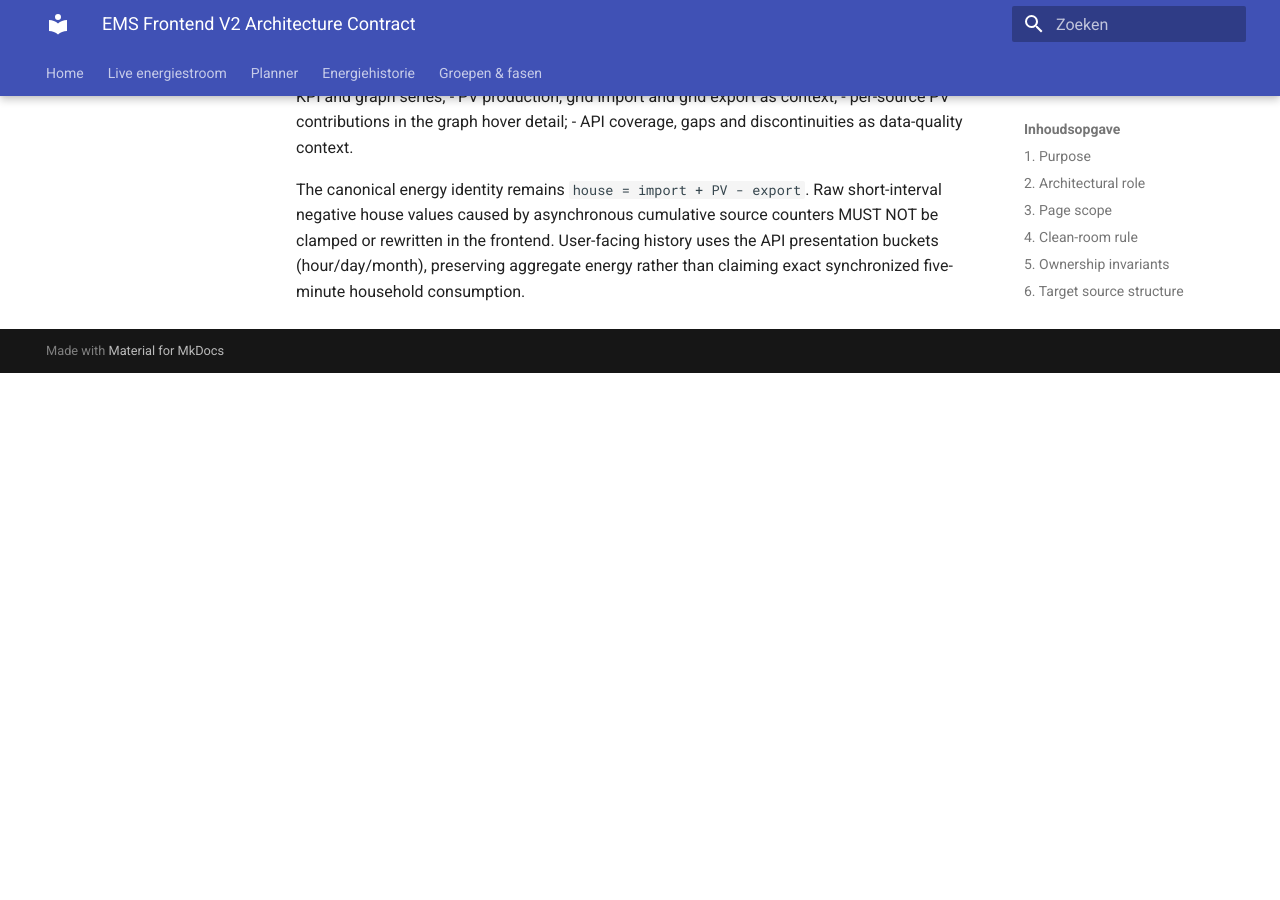
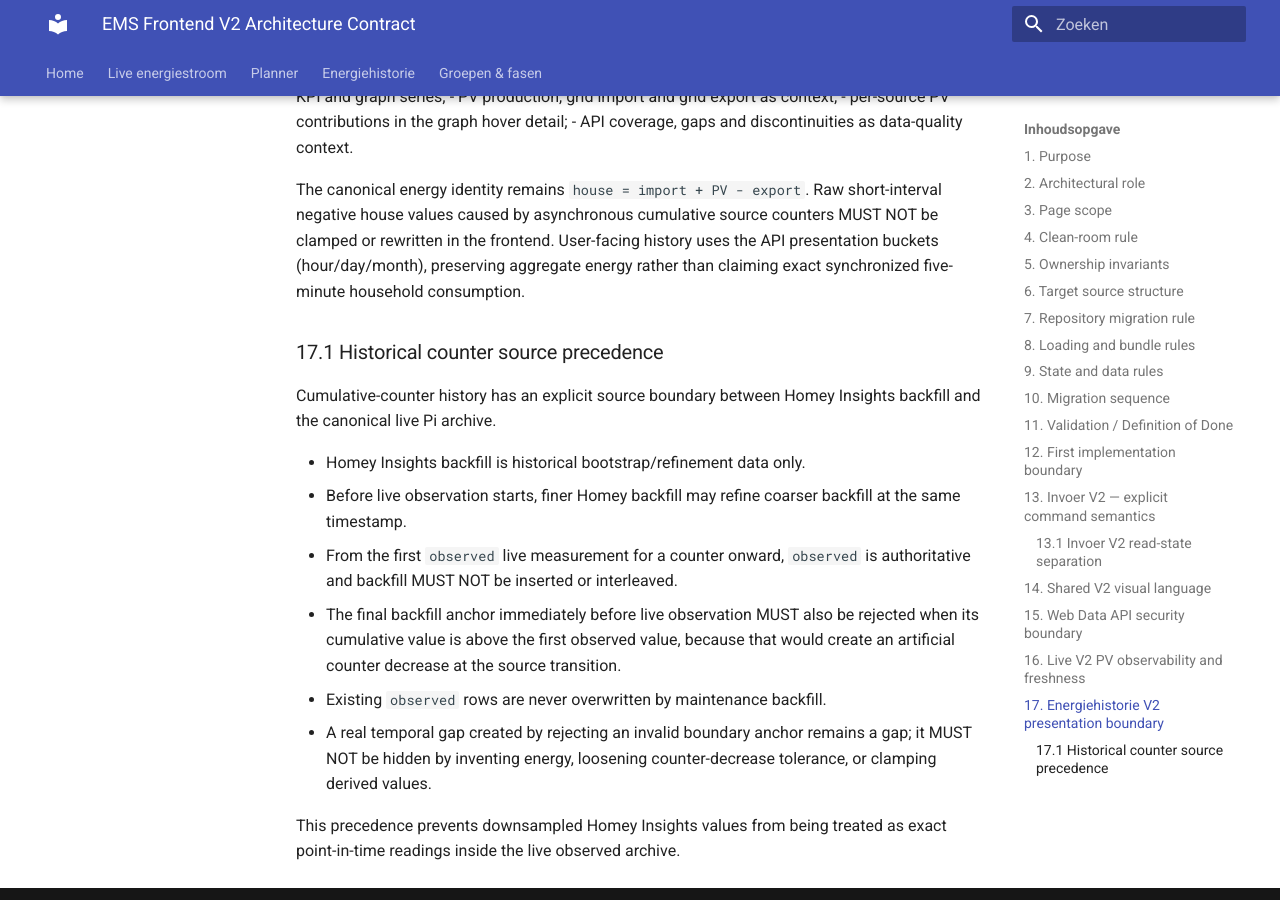
Before and after one commit to OnsKasteeltje/homey-energy-manual, an MkDocs documentation site: the page built from docs/architecture/ems-frontend-v2-architecture.md, in a window 1280 px wide and 900 px high, scrolled down 8365 px. Built offline with MkDocs 1.6.1 and Material for MkDocs 9.7.7, drawn with Linux system fonts in a browser that asks for light colours; before the commit the page ends 8738 px from its top, so only the background shows below that.

Commit message:
Document history backfill to live source precedence

```diff
--- a/docs/architecture/ems-frontend-v2-architecture.md
+++ b/docs/architecture/ems-frontend-v2-architecture.md
@@ -269,3 +269,17 @@
 - API coverage, gaps and discontinuities as data-quality context.
 
 The canonical energy identity remains `house = import + PV - export`. Raw short-interval negative house values caused by asynchronous cumulative source counters MUST NOT be clamped or rewritten in the frontend. User-facing history uses the API presentation buckets (hour/day/month), preserving aggregate energy rather than claiming exact synchronized five-minute household consumption.
+
+
+### 17.1 Historical counter source precedence
+
+Cumulative-counter history has an explicit source boundary between Homey Insights backfill and the canonical live Pi archive.
+
+- Homey Insights backfill is historical bootstrap/refinement data only.
+- Before live observation starts, finer Homey backfill may refine coarser backfill at the same timestamp.
+- From the first `observed` live measurement for a counter onward, `observed` is authoritative and backfill MUST NOT be inserted or interleaved.
+- The final backfill anchor immediately before live observation MUST also be rejected when its cumulative value is above the first observed value, because that would create an artificial counter decrease at the source transition.
+- Existing `observed` rows are never overwritten by maintenance backfill.
+- A real temporal gap created by rejecting an invalid boundary anchor remains a gap; it MUST NOT be hidden by inventing energy, loosening counter-decrease tolerance, or clamping derived values.
+
+This precedence prevents downsampled Homey Insights values from being treated as exact point-in-time readings inside the live observed archive.
```
